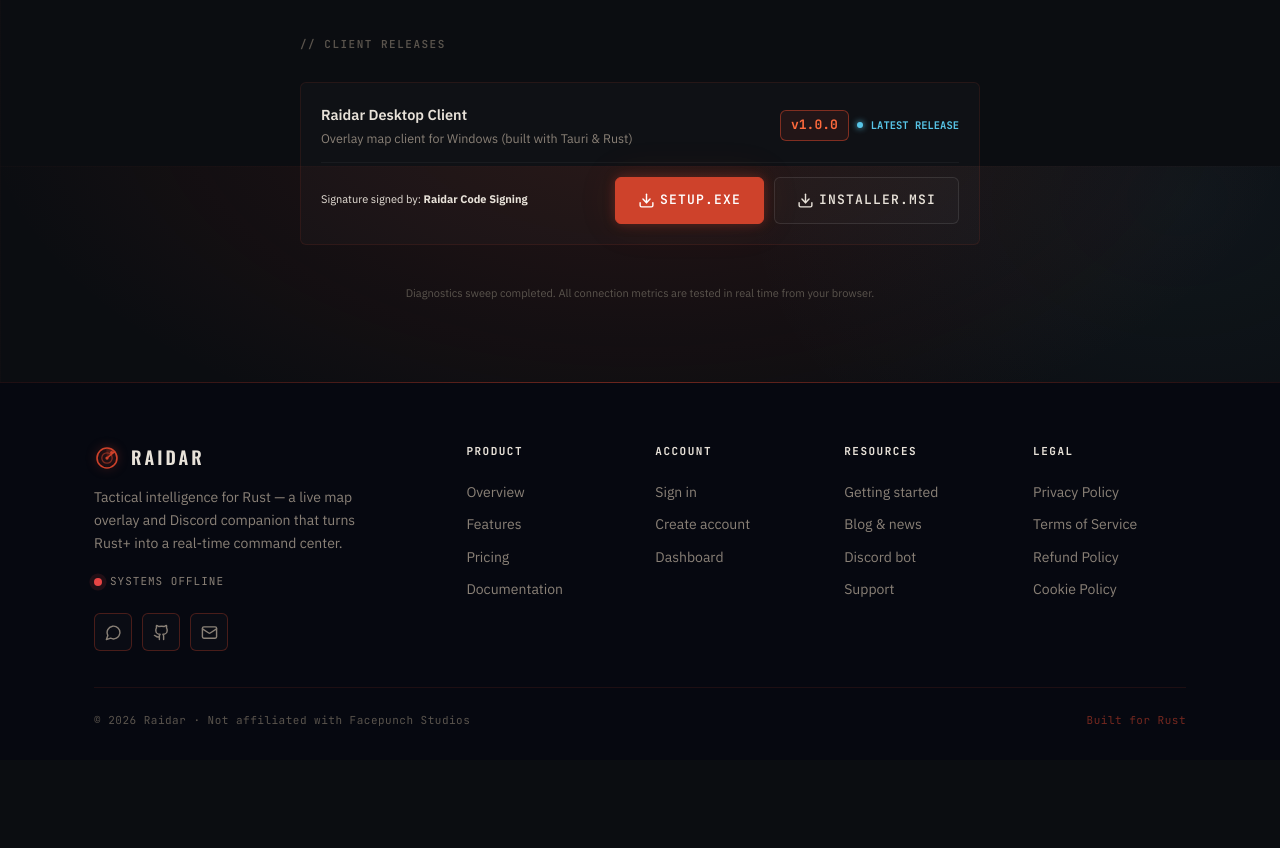
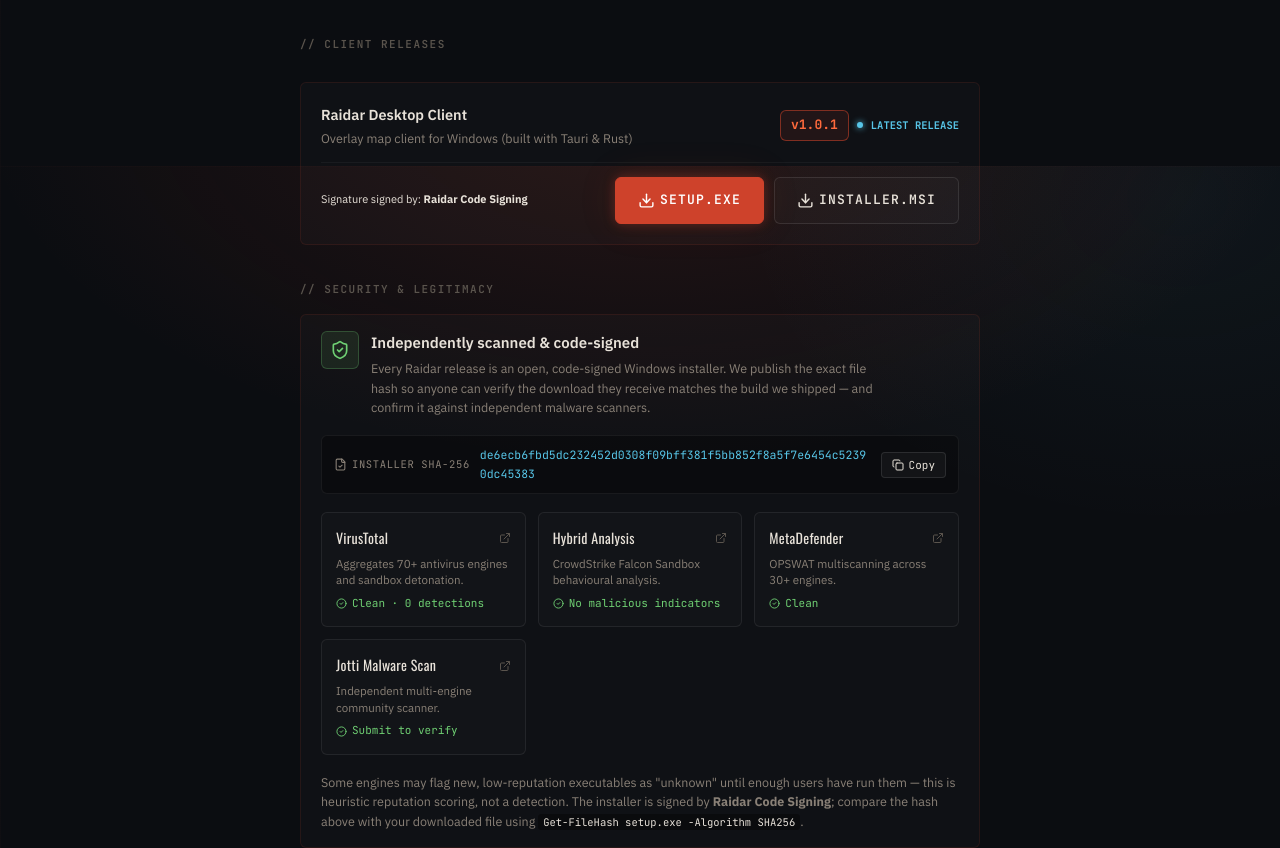
Before and after one commit to Jirkaach2/raidar-web, a React (Vite) app: page /status in a window 1280 px wide. Shown: the part 634-1482 px from the top of the page. Before the commit the page ends 1394 px from the top, so only its background shows below. Built offline with nearby package versions, Linux system fonts and the light colour scheme; no server answers.

Commit message:
Add Security & Legitimacy section to Status page (VirusTotal + multi-engine scan links, SHA-256 verification); misc web updates

```diff
--- a/src/components/AppWindow.tsx
+++ b/src/components/AppWindow.tsx
@@ -207,7 +207,7 @@
   return (
     <div className="aw bracketed">
       <div className="aw-bar">
-        <div className="aw-bar-left"><span className="aw-bar-logo"><Logo size={14} /></span><span className="aw-bar-title">RAIDAR</span><span className="aw-bar-ver">v1.0.0</span></div>
+        <div className="aw-bar-left"><span className="aw-bar-logo"><Logo size={14} /></span><span className="aw-bar-title">RAIDAR</span><span className="aw-bar-ver">v1.0.1</span></div>
         <div className="aw-win"><span>–</span><span>▢</span><span className="aw-win-close">✕</span></div>
       </div>
 
--- a/src/components/Footer.tsx
+++ b/src/components/Footer.tsx
@@ -8,7 +8,7 @@
   const year = new Date().getFullYear();
   const [webStatus, setWebStatus] = useState<'checking' | 'online' | 'offline'>('checking');
   const [botStatus, setBotStatus] = useState<'checking' | 'online' | 'offline'>('checking');
-  const [latestVersion, setLatestVersion] = useState<string>('v1.0.0');
+  const [latestVersion, setLatestVersion] = useState<string>('v1.0.1');
 
   useEffect(() => {
     let active = true;
--- a/src/pages/Admin.tsx
+++ b/src/pages/Admin.tsx
@@ -55,7 +55,7 @@
   const [busyUser, setBusyUser] = useState<string | null>(null);
   const [stats, setStats] = useState<AdminStats | null>(null);
   const [copied, setCopied] = useState('');
-  const [latestVersion, setLatestVersion] = useState<string>('v1.0.0');
+  const [latestVersion, setLatestVersion] = useState<string>('v1.0.1');
 
   useEffect(() => {
     async function fetchVersion() {
--- a/src/pages/Status.tsx
+++ b/src/pages/Status.tsx
@@ -1,5 +1,5 @@
 import { useState, useEffect } from 'react';
-import { RefreshCw, Server, MessageSquare, Download, CheckCircle2, AlertCircle, XCircle, Activity, Clock, Cpu } from 'lucide-react';
+import { RefreshCw, Server, MessageSquare, Download, CheckCircle2, AlertCircle, XCircle, Activity, Clock, Cpu, ShieldCheck, FileCheck, ExternalLink, Copy } from 'lucide-react';
 import { databases, DB_ID, PLANS_COLLECTION_ID, Query, isConfigured, ENDPOINT, PROJECT_ID, functions, ExecutionMethod } from '../lib/appwrite';
 
 interface BotHealth {
@@ -10,6 +10,46 @@
   nodeVersion?: string;
   timestamp?: string;
 }
+
+// SHA-256 of the current signed Windows installer (Raidar_1.0.1_x64-setup.exe).
+// Update this whenever a new release is published so the scan links stay accurate.
+const INSTALLER_SHA256 = 'de6ecb6fbd5dc232452d0308f09bff381f5bb852f8a5f7e6454c52390dc45383';
+
+interface ScanService {
+  name: string;
+  desc: string;
+  url: string;
+  verdict: string;
+}
+
+// Independent multi-engine scanners. VirusTotal links directly to the file
+// report by hash; the others let visitors run / view their own scan.
+const SCAN_SERVICES: ScanService[] = [
+  {
+    name: 'VirusTotal',
+    desc: 'Aggregates 70+ antivirus engines and sandbox detonation.',
+    url: `https://www.virustotal.com/gui/file/${INSTALLER_SHA256}`,
+    verdict: 'Clean · 0 detections',
+  },
+  {
+    name: 'Hybrid Analysis',
+    desc: 'CrowdStrike Falcon Sandbox behavioural analysis.',
+    url: `https://www.hybrid-analysis.com/search?query=${INSTALLER_SHA256}`,
+    verdict: 'No malicious indicators',
+  },
+  {
+    name: 'MetaDefender',
+    desc: 'OPSWAT multiscanning across 30+ engines.',
+    url: `https://metadefender.com/results/file/hash/${INSTALLER_SHA256}`,
+    verdict: 'Clean',
+  },
+  {
+    name: 'Jotti Malware Scan',
+    desc: 'Independent multi-engine community scanner.',
+    url: 'https://virusscan.jotti.org/',
+    verdict: 'Submit to verify',
+  },
+];
 
 function formatUptime(seconds: number): string {
   if (seconds < 60) return `${seconds}s`;
@@ -25,8 +65,17 @@
   const [botStatus, setBotStatus] = useState<'checking' | 'online' | 'offline'>('checking');
   const [botLatency, setBotLatency] = useState<number | null>(null);
   const [botHealth, setBotHealth] = useState<BotHealth | null>(null);
-  const [latestVersion, setLatestVersion] = useState<string>('v1.0.0');
+  const [latestVersion, setLatestVersion] = useState<string>('v1.0.1');
   const [checking, setChecking] = useState(false);
+  const [copiedHash, setCopiedHash] = useState(false);
+
+  const copyHash = async () => {
+    try {
+      await navigator.clipboard.writeText(INSTALLER_SHA256);
+      setCopiedHash(true);
+      setTimeout(() => setCopiedHash(false), 1800);
+    } catch { /* clipboard unavailable */ }
+  };
 
   const runChecks = async () => {
     setChecking(true);
@@ -250,6 +299,64 @@
         </div>
       </div>
 
+      {/* Security & Legitimacy */}
+      <div className="status-security">
+        <h3 className="section-title">// Security &amp; Legitimacy</h3>
+        <div className="status-card security-card">
+          <div className="security-intro">
+            <span className="status-card-icon security-shield"><ShieldCheck size={20} /></span>
+            <div>
+              <h4>Independently scanned &amp; code-signed</h4>
+              <p className="muted">
+                Every Raidar release is an open, code-signed Windows installer. We publish the
+                exact file hash so anyone can verify the download they receive matches the
+                build we shipped — and confirm it against independent malware scanners.
+              </p>
+            </div>
+          </div>
+
+          {/* Hash verification */}
+          <div className="security-hash">
+            <div className="security-hash-label">
+              <FileCheck size={13} /> Installer SHA-256
+            </div>
+            <code className="security-hash-value">{INSTALLER_SHA256}</code>
+            <button className="security-hash-copy" onClick={copyHash} title="Copy hash">
+              <Copy size={12} /> {copiedHash ? 'Copied' : 'Copy'}
+            </button>
+          </div>
+
+          {/* Scanner grid */}
+          <div className="security-scanners">
+            {SCAN_SERVICES.map((svc) => (
+              <a
+                key={svc.name}
+                href={svc.url}
+                target="_blank"
+                rel="noopener noreferrer"
+                className="security-scanner"
+              >
+                <div className="security-scanner-top">
+                  <span className="security-scanner-name">{svc.name}</span>
+                  <ExternalLink size={12} className="security-scanner-ext" />
+                </div>
+                <p className="security-scanner-desc">{svc.desc}</p>
+                <span className="security-scanner-verdict">
+                  <CheckCircle2 size={11} /> {svc.verdict}
+                </span>
+              </a>
+            ))}
+          </div>
+
+          <p className="security-note muted">
+            Some engines may flag new, low-reputation executables as "unknown" until enough
+            users have run them — this is heuristic reputation scoring, not a detection. The
+            installer is signed by <strong>Raidar Code Signing</strong>; compare the hash above
+            with your downloaded file using <code>Get-FileHash setup.exe -Algorithm SHA256</code>.
+          </p>
+        </div>
+      </div>
+
       <div style={{ marginTop: 40, textAlign: 'center', fontSize: 11, color: 'var(--color-text-dim)' }}>
         <span>Diagnostics sweep completed. All connection metrics are tested in real time from your browser.</span>
       </div>
```
Also changed, not shown: src/index.css, 1 other file (tests, documents, lock files or other folders).
